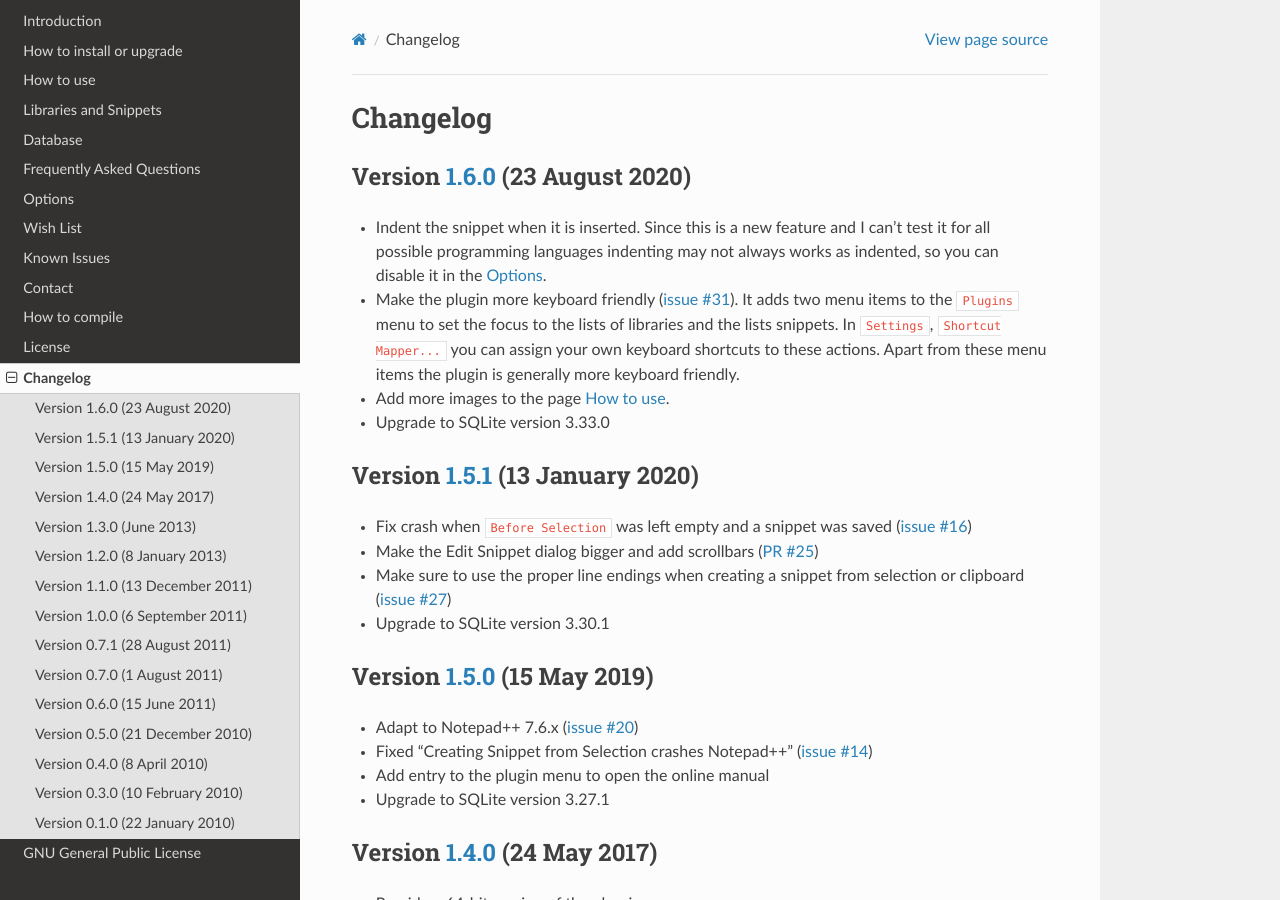
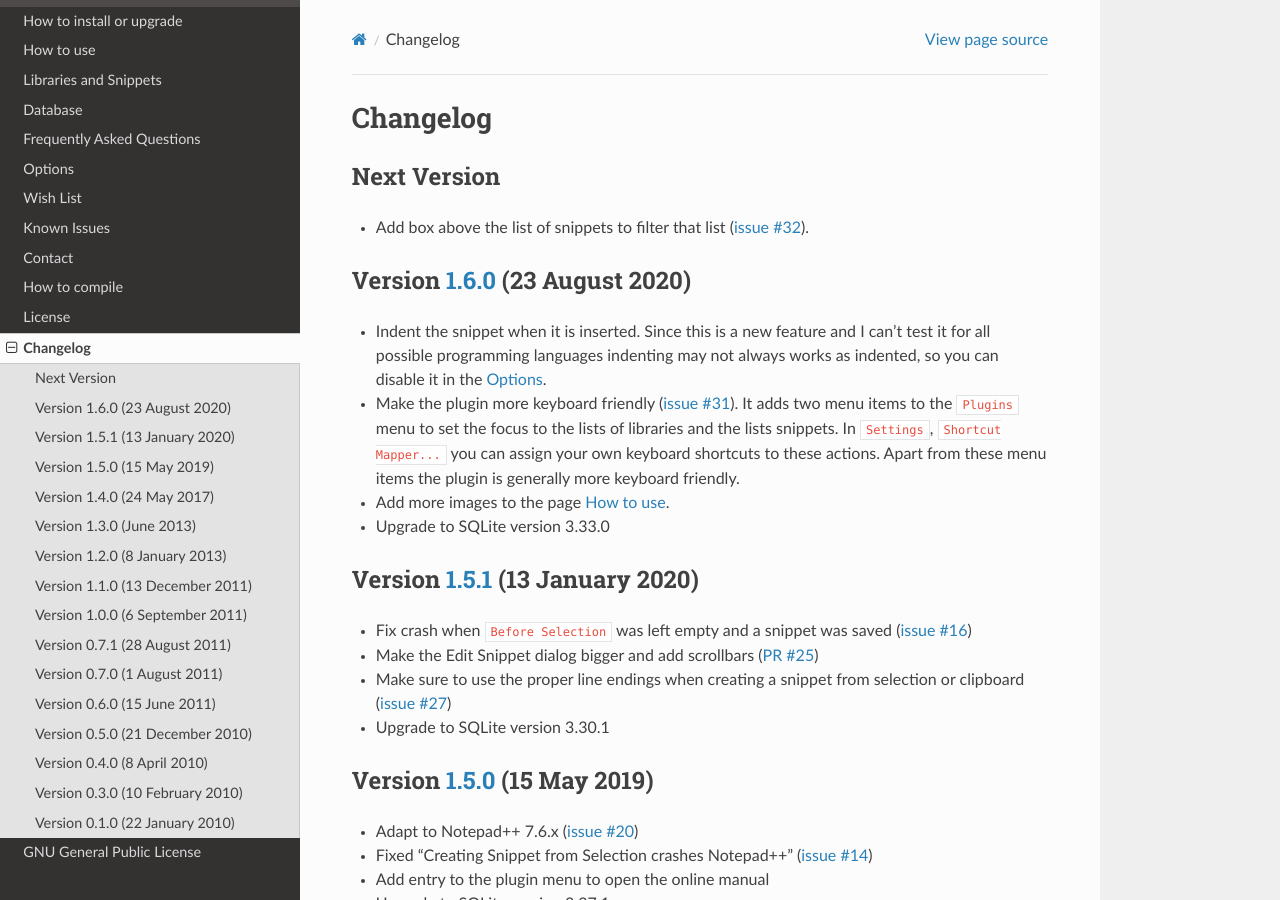
Before and after one commit to ffes/nppsnippets, a Sphinx documentation site: the page built from docs/changelog.rst, in a window 1280 px wide and 900 px high. Built offline with Sphinx 7.4.7 and the Read the Docs theme 2.0.0, drawn with Linux system fonts in a browser that asks for light colours.

Commit message:
Add filter to the changelog

```diff
--- a/docs/changelog.rst
+++ b/docs/changelog.rst
@@ -1,5 +1,13 @@
 Changelog
 =========
+
+
+Next Version
+------------
+
+-  Add box above the list of snippets to filter that list (`issue #32`_).
+
+.. _issue #32: https://github.com/ffes/nppsnippets/issues/32
 
 
 Version `1.6.0`_ (23 August 2020)
```
